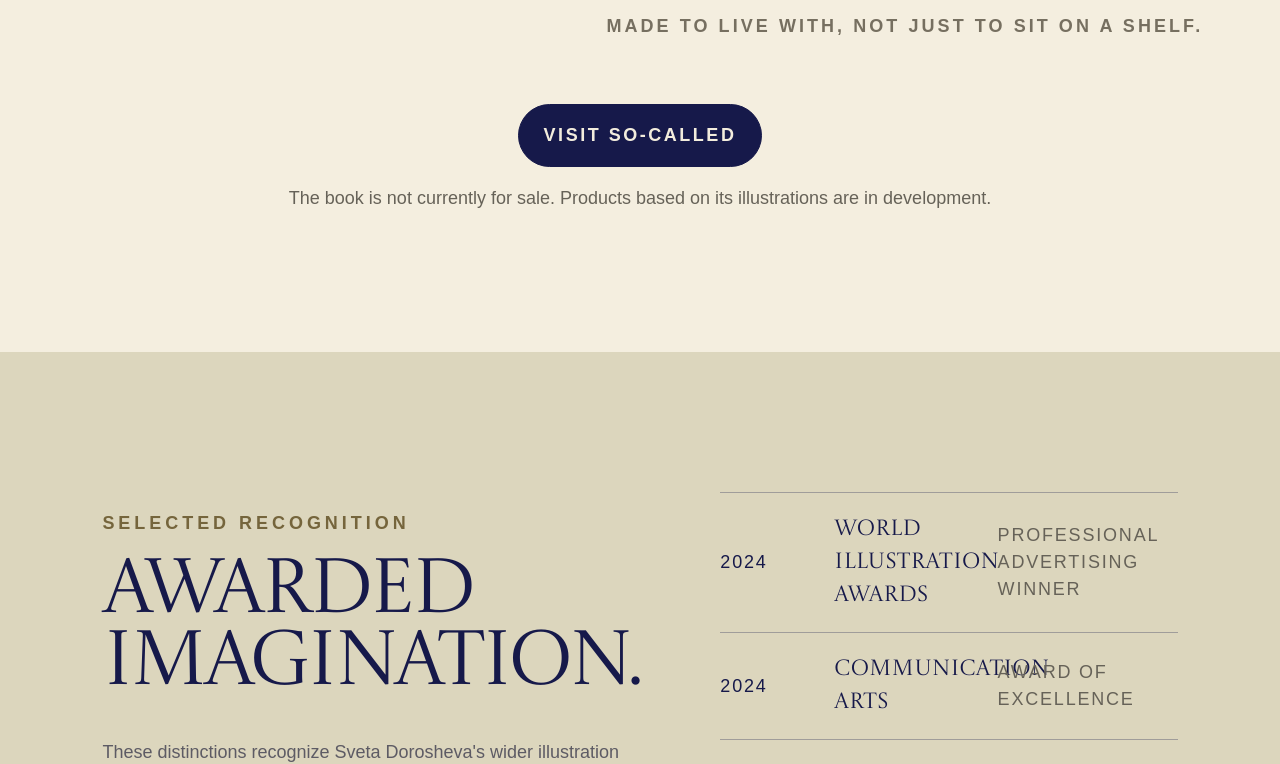
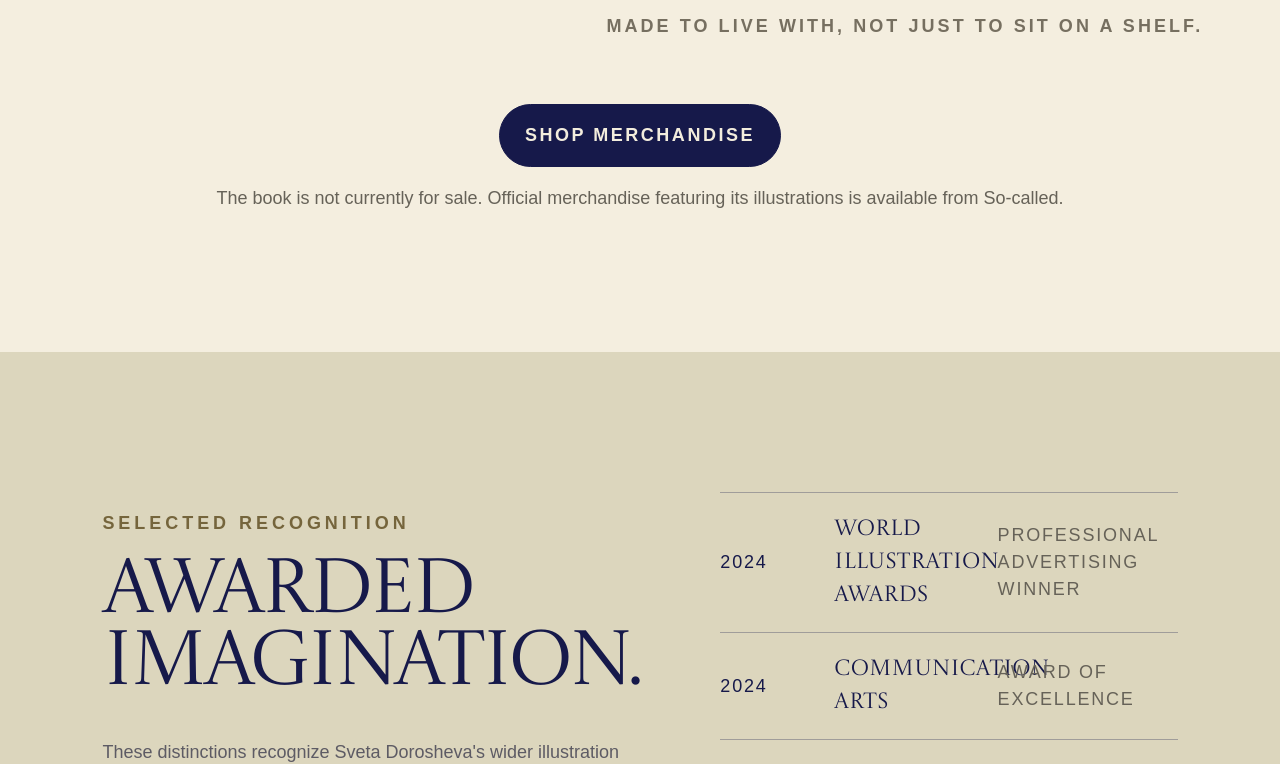
Before and after one commit to mishanovoselov-ui/sveta-landofstoneflowers-site, a Next.js app: page / in a window 1280 px wide. Shown: the part 9714-10478 px from the top of the page. Built offline with nearby package versions, Linux system fonts and the light colour scheme.

Commit message:
Link book site to official merchandise

```diff
--- a/app/layout.tsx
+++ b/app/layout.tsx
@@ -5,7 +5,7 @@ import './globals.css';
 const SITE_URL = 'https://landofstoneflowers.com';
 const GA_MEASUREMENT_ID = 'G-3YQYE48LYV';
 const TITLE = 'The Land of Stone Flowers | Sveta Dorosheva';
-const DESCRIPTION = 'Discover The Land of Stone Flowers, Sveta Dorosheva’s 216-page illustrated book. Most editions are out of print; explore the original project and preview a future So-called collection.';
+const DESCRIPTION = 'Discover The Land of Stone Flowers, Sveta Dorosheva’s 216-page illustrated book. Most editions are out of print; explore the original project and shop official merchandise on So-called.';
 
 export const metadata: Metadata = {
   metadataBase: new URL(SITE_URL),
@@ -112,7 +112,7 @@ const structuredData = {
       description: 'Ukrainian-born, Israel-based author and illustrator creating intricate hand-drawn narrative art on paper.',
       sameAs: [
         'https://www.svetadorosheva.com/project/the-land-of-stone-flower',
-        'https://so-called.me/collections/sveta-dorosheva',
+        'https://so-called.me/collections/the-land-of-stone-flowers',
         'https://www.instagram.com/sveta_dorosheva_/',
         'https://www.behance.net/lattona',
       ],
--- a/app/page.tsx
+++ b/app/page.tsx
@@ -3,7 +3,7 @@
 import { useEffect, useRef, useState, type CSSProperties } from 'react';
 
 const PROJECT_URL = 'https://www.svetadorosheva.com/project/the-land-of-stone-flower';
-const SHOP_URL = 'https://so-called.me/collections/sveta-dorosheva';
+const MERCH_URL = 'https://so-called.me/collections/the-land-of-stone-flowers';
 
 type AnalyticsEvent = 'page_view' | 'cta_click';
 
@@ -139,7 +139,7 @@ export default function Home() {
           <a href="#awards" onClick={() => setMenuOpen(false)}>Awards</a>
           <a href="#editions" onClick={() => setMenuOpen(false)}>Editions</a>
           <a href="#artist" onClick={() => setMenuOpen(false)}>The artist</a>
-          <a href="#shop" onClick={() => setMenuOpen(false)}>Collection</a>
+          <a href="#shop" onClick={() => setMenuOpen(false)}>Merchandise</a>
           <a href={PROJECT_URL} target="_blank" rel="noreferrer" onClick={() => setMenuOpen(false)}>Original project</a>
         </nav>
       </header>
@@ -199,7 +199,7 @@ export default function Home() {
         <div className="section-head"><p className="eyebrow">Inside the book</p><h2>Every page is<br />another world.</h2></div>
         <div className="spreads__grid"><img src="/archive/types.jpg" width="1900" height="1204" alt="Types of human beings, an illustrated book spread" loading="lazy" decoding="async" /><img src="/archive/black-white.jpg" width="1900" height="1290" alt="Black-and-white illustrated book spread" loading="lazy" decoding="async" /><img src="/archive/refusal.jpg" width="1900" height="1129" alt="Colorful illustrated field notes from the book" loading="lazy" decoding="async" /><img src="/archive/wizards.jpg" width="1900" height="1158" alt="The Wizards, a blue illustrated book spread" loading="lazy" decoding="async" /></div>
         <figure className="spreads__life"><img src="/hero/images.png" width="1186" height="662" alt="Three views of a reader with The Land of Stone Flowers" loading="lazy" decoding="async" /><figcaption>Made to live with, not just to sit on a shelf.</figcaption></figure>
-        <div className="spreads__action"><a href={SHOP_URL} target="_blank" rel="noreferrer" data-track="inside-shop">Visit So-called</a><p>The book is not currently for sale. Products based on its illustrations are in development.</p></div>
+        <div className="spreads__action"><a href={MERCH_URL} target="_blank" rel="noreferrer" data-track="inside-merch">Shop merchandise</a><p>The book is not currently for sale. Official merchandise featuring its illustrations is available from So-called.</p></div>
       </section>
 
       <section className="awards" id="awards">
@@ -242,31 +242,31 @@ export default function Home() {
       <section className="artist" id="artist">
         <figure className="artist__portrait"><img src="/archive/sveta-dorosheva-author.jpg" width="1600" height="1129" alt="Sveta Dorosheva holding an illustrated book outdoors" loading="lazy" decoding="async" /><figcaption>Courtesy of Sveta Dorosheva</figcaption></figure>
         <div className="artist__copy"><p className="eyebrow">The artist</p><h2>Sveta<br />Dorosheva</h2><p>Ukrainian-born and based in Israel, Sveta creates intricate, hand-drawn narrative art on paper. Myth, folk tradition, medieval manuscripts, and the contradictions of human nature meet in her work.</p>
-          <div className="socials"><a href={PROJECT_URL} target="_blank" rel="noreferrer">Book project</a><a href="https://www.svetadorosheva.com/" target="_blank" rel="noreferrer">Artist website</a><a href={SHOP_URL} target="_blank" rel="noreferrer" data-track="artist-shop">So-called</a><a href="https://www.instagram.com/sveta_dorosheva_/" target="_blank" rel="noreferrer">Instagram</a><a href="https://www.behance.net/lattona" target="_blank" rel="noreferrer">Behance</a><a href="https://www.facebook.com/draw.lattona" target="_blank" rel="noreferrer">Facebook</a></div>
+          <div className="socials"><a href={PROJECT_URL} target="_blank" rel="noreferrer">Book project</a><a href="https://www.svetadorosheva.com/" target="_blank" rel="noreferrer">Artist website</a><a href={MERCH_URL} target="_blank" rel="noreferrer" data-track="artist-merch">Merchandise</a><a href="https://www.instagram.com/sveta_dorosheva_/" target="_blank" rel="noreferrer">Instagram</a><a href="https://www.behance.net/lattona" target="_blank" rel="noreferrer">Behance</a><a href="https://www.facebook.com/draw.lattona" target="_blank" rel="noreferrer">Facebook</a></div>
         </div>
       </section>
 
       <section className="products" id="shop" aria-labelledby="products-title">
         <div className="products__head">
-          <div><p className="eyebrow">Future So-called collection</p><h2 id="products-title">The book will<br />leave the page.</h2></div>
-          <p>A preview of illustrations selected from The Land of Stone Flowers for future So-called products. The products are still in development.</p>
+          <div><p className="eyebrow">Official merchandise</p><h2 id="products-title">The book leaves<br />the page.</h2></div>
+          <p>Explore merchandise that carries Sveta Dorosheva&apos;s illustrations from The Land of Stone Flowers beyond the book.</p>
         </div>
         <div className="products__rail" ref={productRail} role="region" aria-label="Illustrated product carousel" tabIndex={0}>
           {products.map((product) => (
-            <article className="product-card" key={product.image}>
+            <a className="product-card" key={product.image} href={MERCH_URL} target="_blank" rel="noreferrer" data-track="merch-carousel">
               <figure><img src={product.image} width={product.width} height={product.height} alt={product.alt} loading="lazy" decoding="async" /></figure>
-              <div><h3>{product.title}</h3><p>In development</p></div>
-            </article>
+              <div><h3>{product.title}</h3><p>Shop merchandise</p></div>
+            </a>
           ))}
         </div>
-        <div className="products__footer"><p>Artwork © Sveta Dorosheva · Products coming to So-called</p><div><button type="button" onClick={() => scrollProducts(-1)}>Previous</button><button type="button" onClick={() => scrollProducts(1)}>Next</button></div></div>
+        <div className="products__footer"><p>Artwork © Sveta Dorosheva · Official merchandise on So-called</p><div><button type="button" onClick={() => scrollProducts(-1)}>Previous</button><button type="button" onClick={() => scrollProducts(1)}>Next</button></div></div>
       </section>
 
       <section className="shop">
-        <div className="shop__intro"><Lily /><p className="eyebrow">Coming to So-called</p><h2>The art continues<br />beyond the book.</h2><p>The book is not currently for sale. Products based on its illustrations are being developed for So-called.</p></div>
-        <div className="shop__links"><a href={SHOP_URL} target="_blank" rel="noreferrer" data-track="shop-section">Visit So-called</a><a href={PROJECT_URL} target="_blank" rel="noreferrer">View the original book project</a></div>
+        <div className="shop__intro"><Lily /><p className="eyebrow">Official merchandise</p><h2>The art continues<br />beyond the book.</h2><p>The book is not currently for sale. The Land of Stone Flowers merchandise is available from So-called.</p></div>
+        <div className="shop__links"><a href={MERCH_URL} target="_blank" rel="noreferrer" data-track="shop-merch">Shop merchandise</a><a href={PROJECT_URL} target="_blank" rel="noreferrer">View the original book project</a></div>
       </section>
-      <footer className="footer"><p className="footer__title"><a href={PROJECT_URL} target="_blank" rel="noreferrer">The Land of Stone Flowers</a></p><p>Story &amp; illustrations © <a href={PROJECT_URL} target="_blank" rel="noreferrer">Sveta Dorosheva</a><br />Published by Chronicle Books</p><div><a href={SHOP_URL} target="_blank" rel="noreferrer" data-track="footer-shop">So-called</a><a href={PROJECT_URL} target="_blank" rel="noreferrer">Original project</a><a href="/llms.txt">LLM guide</a><a href="/sitemap.xml">Sitemap</a></div></footer>
+      <footer className="footer"><p className="footer__title"><a href={PROJECT_URL} target="_blank" rel="noreferrer">The Land of Stone Flowers</a></p><p>Story &amp; illustrations © <a href={PROJECT_URL} target="_blank" rel="noreferrer">Sveta Dorosheva</a><br />Published by Chronicle Books</p><div><a href={MERCH_URL} target="_blank" rel="noreferrer" data-track="footer-merch">Merchandise</a><a href={PROJECT_URL} target="_blank" rel="noreferrer">Original project</a><a href="/llms.txt">LLM guide</a><a href="/sitemap.xml">Sitemap</a></div></footer>
     </main>
   );
 }
```
Also changed, not shown: app/globals.css (+2 -0 lines), public/llms-full.txt, public/llms.txt.
